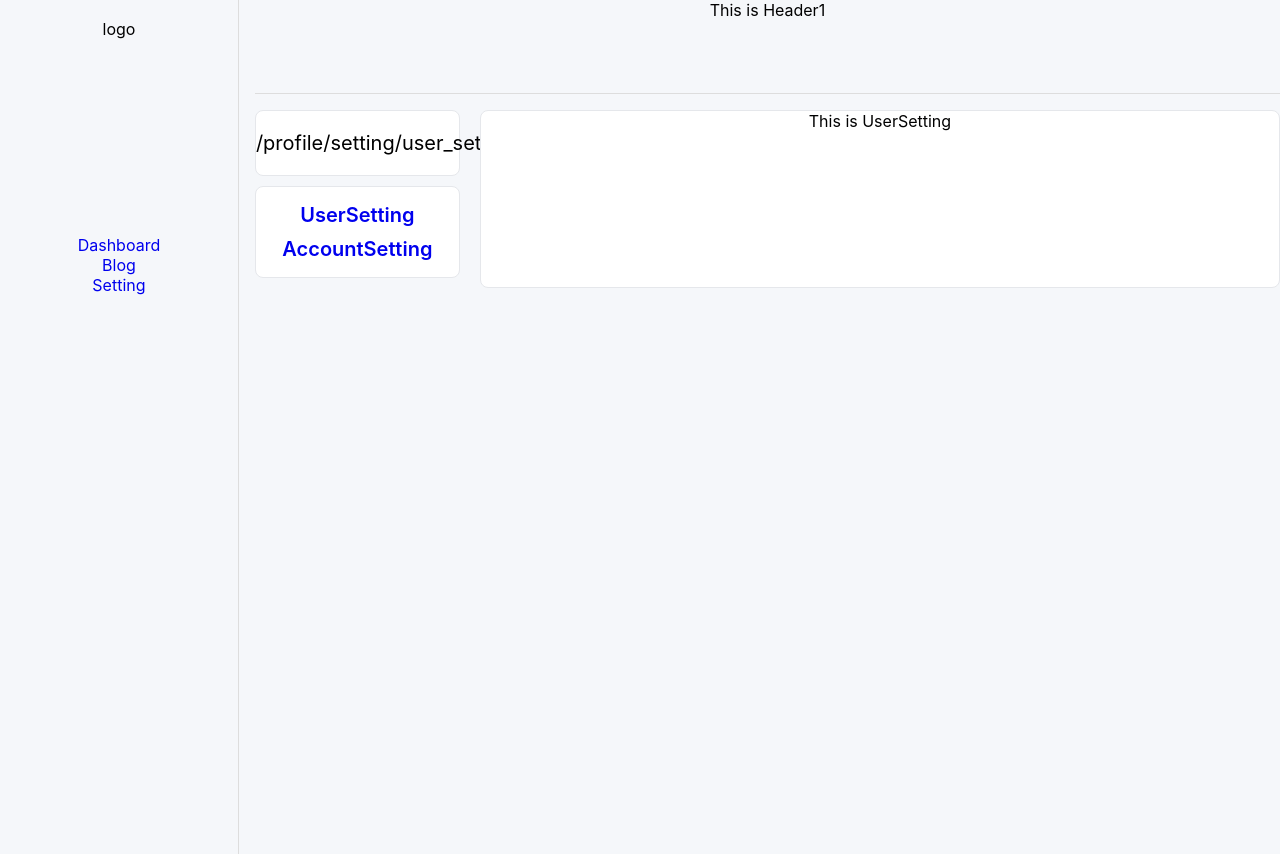
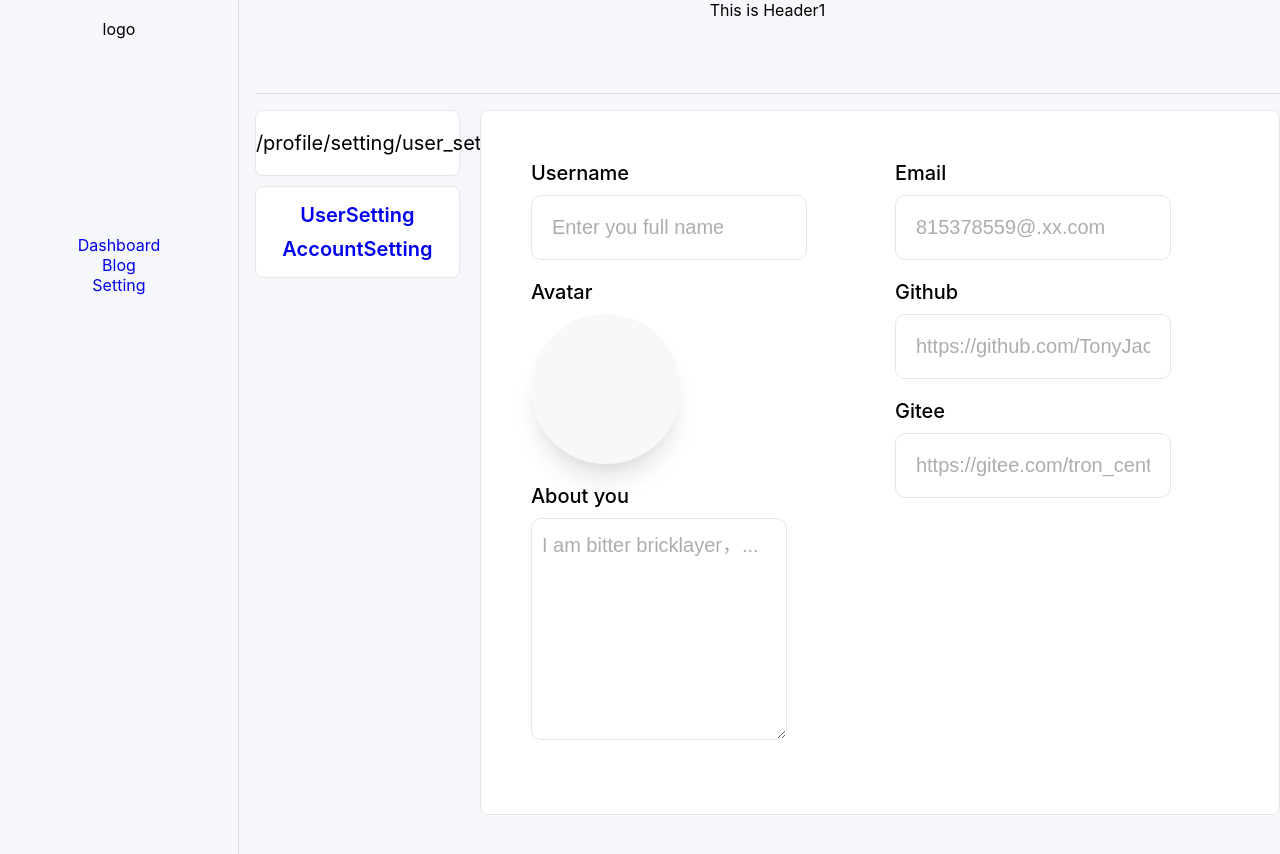
Before and after one commit to Tony-Jack2017/RichTextEditor, a React (Create React App) app: page /profile/setting/user_setting in a window 1280 px wide. Shown: the top 854 px of the page. Built offline with nearby package versions, Linux system fonts and the light colour scheme.

Commit message:
company work -- user setting base

```diff
--- a/src/common/request.js
+++ b/src/common/request.js
@@ -10,7 +10,7 @@ import axios from "axios";
  */
 service.interceptors.request.use(
     config => {
-      if(window.localStorage.token){
+        if (window.localStorage.token) {
             config.headers['Authorization'] = window.localStorage.token
         }
         return config
@@ -22,9 +22,9 @@ import axios from "axios";
 service.interceptors.response.use(
     response => {
         const res = response.data
-      if(res.code !== 200) {
+        if (res.code !== 200) {
             alert(res.msg)
-      }else{
+        } else {
             return res
         }
     }
--- a/src/page/profile/Setting/components/UserSetting/index.jsx
+++ b/src/page/profile/Setting/components/UserSetting/index.jsx
@@ -1,11 +1,70 @@
 import styles from './index.module.scss'
 
+import avatar from '../../../../../asset/mock/author_avatar.jpg'
+
 const UserSetting = () => {
-  return (
-    <div>
-      This is UserSetting
-    </div>
-  )
+    return (
+        <div>
+            <form id={styles['edit-form']}>
+                <div>
+                    <div className={styles['form-item']}>
+                        <div className={styles['form-item-label']}>
+                            <label>Username</label>
+                        </div>
+                        <div className={styles['form-item-input']}>
+                            <input type='text' placeholder="Enter you full name"/>
+                        </div>
+                    </div>
+                    <div className={styles['form-item']}>
+                        <div className={styles['form-item-label']}>
+                            <label>Avatar</label>
+                        </div>
+                        <div className={styles['form-item-input']}>
+                            <div className={styles.avatar}>
+                                {/*<img src={avatar} alt=""/>*/}
+                            </div>
+                            <input type="file" style={{display: 'none'}}/>
+                        </div>
+                    </div>
+                    <div className={styles['form-item']}>
+                        <div className={styles['form-item-label']}>
+                            <label>About you</label>
+                        </div>
+                        <div className={styles['form-item-input']}>
+                            <textarea style={{height: '200px'}} placeholder="I am bitter bricklayer，..." maxlength="200"/>
+                        </div>
+                    </div>
+                </div>
+                <div>
+                    <div className={styles['form-item']}>
+                        <div className={styles['form-item-label']}>
+                            <label>Email</label>
+                        </div>
+                        <div className={styles['form-item-input']}>
+                            <input type="email" placeholder="815378559@.xx.com"/>
+                        </div>
+                    </div>
+                    <div className={styles['form-item']}>
+                        <div className={styles['form-item-label']}>
+                            <label>Github</label>
+                        </div>
+                        <div className={styles['form-item-input']}>
+                            <input type="text" placeholder="https://github.com/TonyJack-2017"/>
+                        </div>
+                    </div>
+                    <div className={styles['form-item']}>
+                        <div className={styles['form-item-label']}>
+                            <label>Gitee</label>
+                        </div>
+                        <div className={styles['form-item-input']}>
+                            <input type="text" placeholder="https://gitee.com/tron_century0"/>
+                        </div>
+                    </div>
+                </div>
+
+            </form>
+        </div>
+    )
 }
 
 export default UserSetting
--- a/src/page/profile/Setting/components/UserSetting/index.module.scss
+++ b/src/page/profile/Setting/components/UserSetting/index.module.scss
@@ -0,0 +1,99 @@
+#edit-form {
+  display: grid;
+  grid-template-columns: 1fr 1fr;
+  grid-column-gap: 30px;
+  padding: 50px;
+  text-align: left;
+
+  .form-item {
+    margin-bottom: 20px;
+
+    .form-item-label {
+      label {
+        font-size: 20px;
+        font-weight: 500;
+      }
+
+      margin-bottom: 10px;
+    }
+
+    .form-item-input {
+      min-height: 40px;
+
+      input {
+        width: 70%;
+        padding: 20px;
+        border-radius: 10px;
+        border: 1px solid rgba(229, 231, 235, 1);
+        font-size: 20px;
+
+        &:focus {
+          outline: 0;
+          border-radius: 10px;
+          border: 1px solid rgba(41, 98, 255, 1);
+        }
+
+        &::-moz-placeholder {
+          color: #999;
+          opacity: 1;
+        }
+
+        &::-ms-input-placeholder {
+          color: #999;
+          opacity: 1;
+        }
+
+        &::-webkit-input-placeholder {
+          color: #999;
+          opacity: 0.8;
+        }
+
+      }
+
+      textarea {
+        width: 70%;
+        padding: 10px;
+        border-radius: 10px;
+        border: 1px solid rgba(229, 231, 235, 1);
+        font-size: 20px;
+        font-family: Arial;
+
+        &:focus {
+          outline: 0;
+          border-radius: 10px;
+          border: 1px solid rgba(41, 98, 255, 1);
+        }
+
+        &::-moz-placeholder {
+          color: #999;
+          opacity: 1;
+        }
+
+        &::-ms-input-placeholder {
+          color: #999;
+          opacity: 1;
+        }
+
+        &::-webkit-input-placeholder {
+          color: #999;
+          opacity: 0.8;
+        }
+
+      }
+    }
+
+    .avatar {
+      width: 150px;
+      height: 150px;
+      border-radius: 50%;
+      box-sizing: border-box;
+      background: rgba(229, 231, 235, 0.3);
+      box-shadow: 0 20px 25px -5px rgba(0,0,0,0.1),0 10px 10px -5px rgba(0,0,0,0.04);
+      img {
+        vertical-align: bottom;
+        width: 100%;
+        border-radius: 50%;
+      }
+    }
+  }
+}
```
Lines whose indentation alone changed are shown as unchanged.
